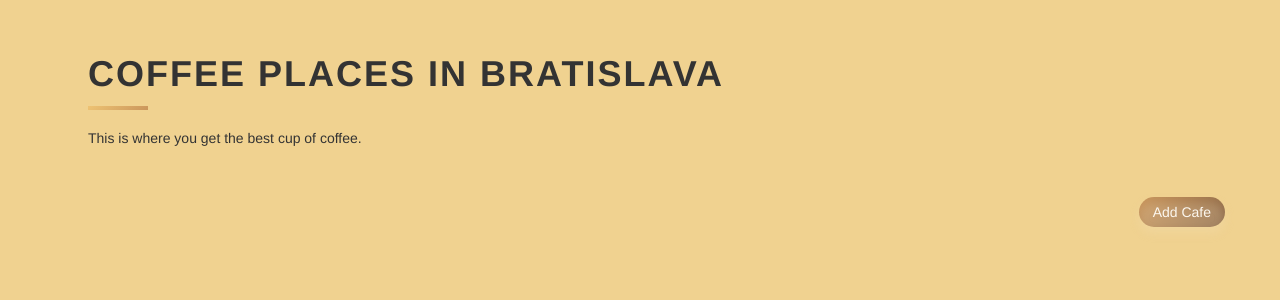
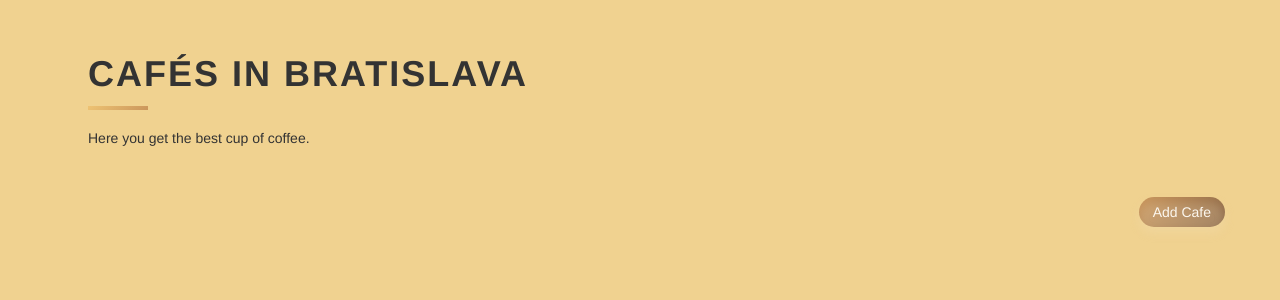
Before and after one commit to Korkova/Cafe_and_Wifi_Website-API-SQL, a Flask app: page / in a window 1280 px wide. Shown: the top 300 px of the page. Run offline with Flask 2, Linux system fonts and the light colour scheme; data that the repository does not hold is empty; some libraries are stand-ins or nearby versions.

Commit message:
Change code 3

```diff
--- a/main.py
+++ b/main.py
@@ -15,8 +15,8 @@ csrf = CSRFProtect(app)
 Bootstrap(app)
 
 ##Connect to Database
-#app.config['SQLALCHEMY_DATABASE_URI'] = "sqlite:///cafes.db"
-app.config['SQLALCHEMY_DATABASE_URI'] = os.environ.get("DATABASE_URL")
+app.config['SQLALCHEMY_DATABASE_URI'] = "sqlite:///cafes.db"
+#app.config['SQLALCHEMY_DATABASE_URI'] = os.environ.get("DATABASE_URL")
 app.config['SQLALCHEMY_TRACK_MODIFICATIONS'] = False
 db = SQLAlchemy(app)
 
--- a/static/css/styles.css
+++ b/static/css/styles.css
@@ -69,7 +69,7 @@
 	 height: 400px;
 	 min-height: 400px;
 	 perspective: 1000px;
-	 margin: 1rem auto;
+	 margin: 1rem 1rem;
 	 position: relative;
 }
 
--- a/templates/index.html
+++ b/templates/index.html
@@ -16,8 +16,8 @@
 
 {% block content %}
 <div class="container">
-  <h1 class="heading">Coffee Places in Bratislava</h1>
-  <p class="description">This is where you get the best cup of coffee.</p>
+  <h1 class="heading">Cafés in Bratislava</h1>
+  <p class="description">Here you get the best cup of coffee.</p>
 
   <div class="container text-right add">
     <a id="link" href="{{ url_for('add_cafe') }}" class="button">Add Cafe</a>
```
